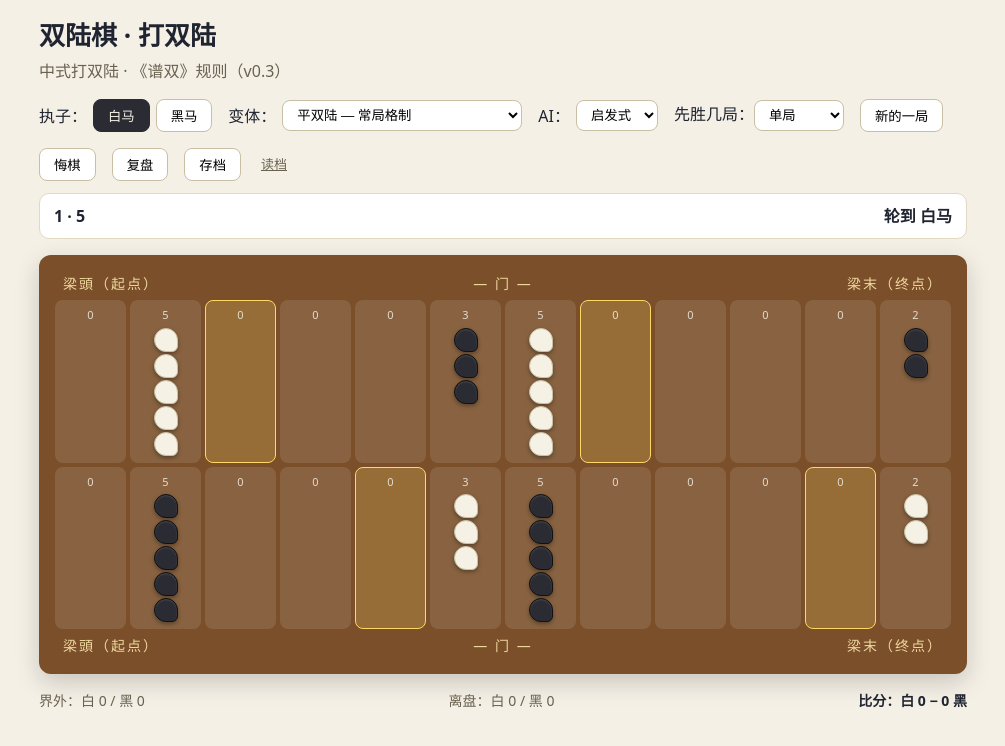
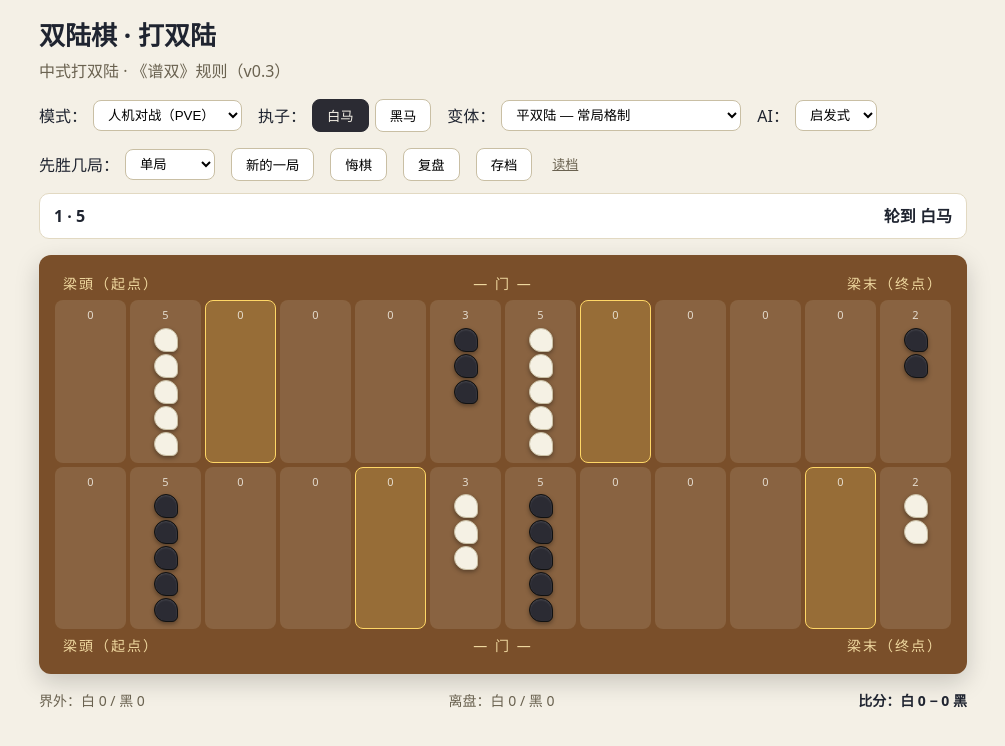
Before and after one commit to MiG144/shuanglu, a React (Vite) app: page / in a window 1280 px wide. Shown: the top 746 px of the page, without its empty margins (137-1142 px from the left). Built offline with nearby package versions, Linux system fonts and the light colour scheme.

Commit message:
feat(M4): PVP 本地热座
- 模式切换：人机对战（PVE）/ 本地双人（热座）
- 热座双方皆人类轮流，隐藏执子/AI 选择器；规则与 PVE 完全一致
- 复用同一 GameCore 与快照/计筹/复盘机制

```diff
--- a/src/App.css
+++ b/src/App.css
@@ -18,7 +18,9 @@
 
 .color-picker,
 .variant-picker,
-.ai-picker {
+.ai-picker,
+.mode-picker,
+.wins-picker {
   display: flex;
   align-items: center;
   gap: 6px;
--- a/src/App.tsx
+++ b/src/App.tsx
@@ -50,6 +50,7 @@ const STORAGE_KEY = 'shuanglu.current'
 export default function App() {
   const [state, setState] = useState<GameState>(() => createInitialState('white'))
   const [history, setHistory] = useState<string[]>([]) // 快照栈（悔棋）
+  const [mode, setMode] = useState<'pve' | 'hotseat'>('pve')
   const [playerColor, setPlayerColor] = useState<Player>('white')
   const [variant, setVariant] = useState<GameOptions['variant']>('ping')
   const [aiLevel, setAiLevel] = useState<'random' | 'greedy'>('greedy')
@@ -60,7 +61,8 @@ export default function App() {
   const [replayStep, setReplayStep] = useState(0)
   const busyRef = useRef(false)
 
-  const humanTurn = state.turn === playerColor && state.phase !== 'ended'
+  // 热座：双方都是人类（本机轮流，隐藏 AI）；PVE：只有执子方是人类
+  const humanTurn = !replayMode && (mode === 'hotseat' ? state.phase !== 'ended' : state.turn === playerColor && state.phase !== 'ended')
   const legal = useMemo(() => legalMoves(state), [state])
 
   // 自动存档（防刷新丢失）
@@ -110,8 +112,8 @@ export default function App() {
       }
     }
 
-    // AI 回合
-    if (!humanTurn) {
+    // AI 回合（仅 PVE：AI 执非玩家方；热座双方皆人类，无 AI）
+    if (!humanTurn && mode === 'pve') {
       busyRef.current = true
       const step = chooseMove(state, undefined, aiLevel)
       if (!step) {
@@ -132,7 +134,7 @@ export default function App() {
         busyRef.current = false
       }
     }
-  }, [state, humanTurn, legal, aiLevel, replayMode])
+  }, [state, humanTurn, legal, aiLevel, replayMode, mode])
 
   // ---------- 终局计筹 ----------
   useEffect(() => {
@@ -258,6 +260,15 @@ export default function App() {
       </header>
 
       <div className="controls">
+        <div className="mode-picker">
+          <label>模式：</label>
+          <select value={mode} onChange={(e) => setMode(e.target.value as 'pve' | 'hotseat')}>
+            <option value="pve">人机对战（PVE）</option>
+            <option value="hotseat">本地双人（热座）</option>
+          </select>
+        </div>
+
+        {mode === 'pve' && (
           <div className="color-picker">
             <label>执子：</label>
             <button className={playerColor === 'white' ? 'active' : ''} onClick={() => { setPlayerColor('white'); startNewGame() }}>
@@ -267,6 +278,7 @@ export default function App() {
               黑马
             </button>
           </div>
+        )}
 
         <div className="variant-picker">
           <label>变体：</label>
@@ -277,6 +289,7 @@ export default function App() {
           </select>
         </div>
 
+        {mode === 'pve' && (
           <div className="ai-picker">
             <label>AI：</label>
             <select value={aiLevel} onChange={(e) => setAiLevel(e.target.value as 'random' | 'greedy')}>
@@ -284,6 +297,7 @@ export default function App() {
               <option value="random">随机</option>
             </select>
           </div>
+        )}
 
         <div className="wins-picker">
           <label>先胜几局：</label>
```
Lines whose indentation alone changed are shown as unchanged.
